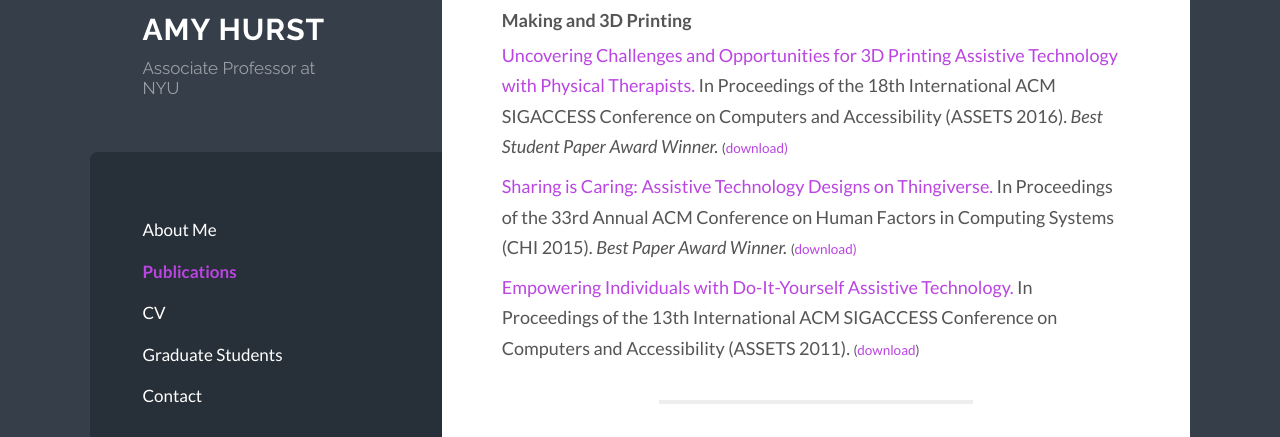
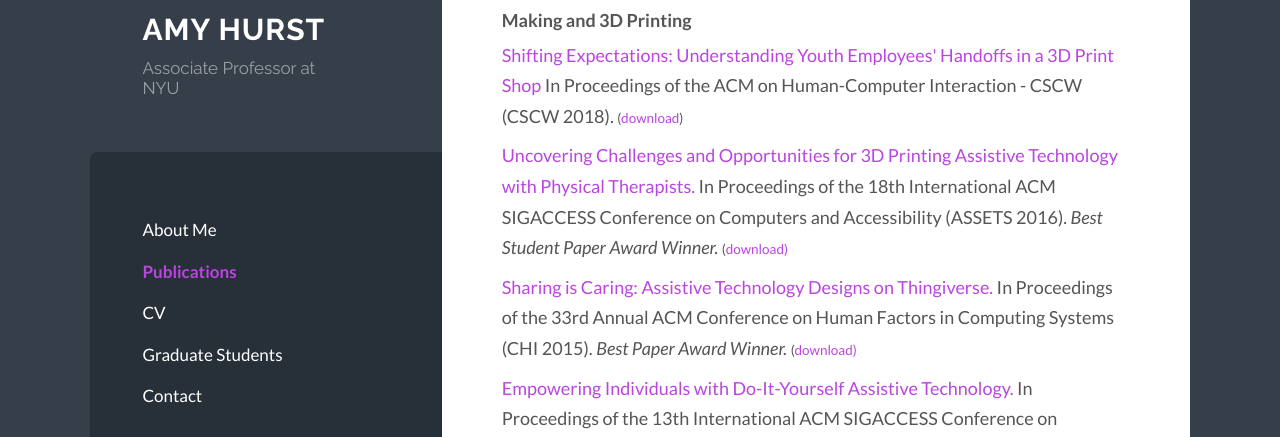
Before and after one commit to amyhurst/amyhurst.github.io, a plain HTML site: page publications/index.html in a window 1280 px wide. Shown: the part 354-791 px from the top of the page. Drawn offline with Linux system fonts and the light colour scheme.

Commit message:
added CSCW, fixed DIY-AT?

```diff
--- a/publications/index.html
+++ b/publications/index.html
@@ -74,10 +74,10 @@
 <div class="column">
 <hr/>
 <strong>Making and 3D Printing</strong><ul>
+<li><a href="https://doi.org/10.1145/3274316">Shifting Expectations: Understanding Youth Employees' Handoffs in a 3D Print Shop</a> In Proceedings of the ACM on Human-Computer Interaction - CSCW (CSCW 2018). <small>(<a href="https://dl.acm.org/authorize?N673347">download</a>)</small>
 <li> <a href="https://doi.org/10.1145/2982142.2982162">Uncovering Challenges and Opportunities for 3D Printing Assistive Technology with Physical Therapists.</a> In Proceedings of the 18th International ACM SIGACCESS Conference on Computers and Accessibility (ASSETS 2016).<em> Best Student Paper Award Winner.</em> <small>(<a href="https://dl.acm.org/authorize?N42869">download)</small></li>
 <li><a href="https://doi.org/10.1145/2702123.2702525">Sharing is Caring: Assistive Technology Designs on Thingiverse.</a> In Proceedings of the 33rd Annual ACM Conference on Human Factors in Computing Systems (CHI 2015). <em>Best Paper Award Winner.</em> <small>(<a href="https://dl.acm.org/authorize?N99986">download)</small></li>
-<li><a href="http://dx.doi.org/10.1145/2049536.2049541">Empowering Individuals with Do-It-Yourself Assistive Technology. </a> In Proceedings of the 13th International ACM SIGACCESS Conference on Computers and Accessibility (ASSETS 2011). <small>(<a href="https://dl.acm.org/authorize?61078
-">download</a>)</small> </li>
+<li><a href="http://dx.doi.org/10.1145/2049536.2049541">Empowering Individuals with Do-It-Yourself Assistive Technology. </a> In Proceedings of the 13th International ACM SIGACCESS Conference on Computers and Accessibility (ASSETS 2011). <small>(<a href="https://dl.acm.org/authorize?61078">download</a>)</small> </li>
 </ul>
 
 <hr/>
```
